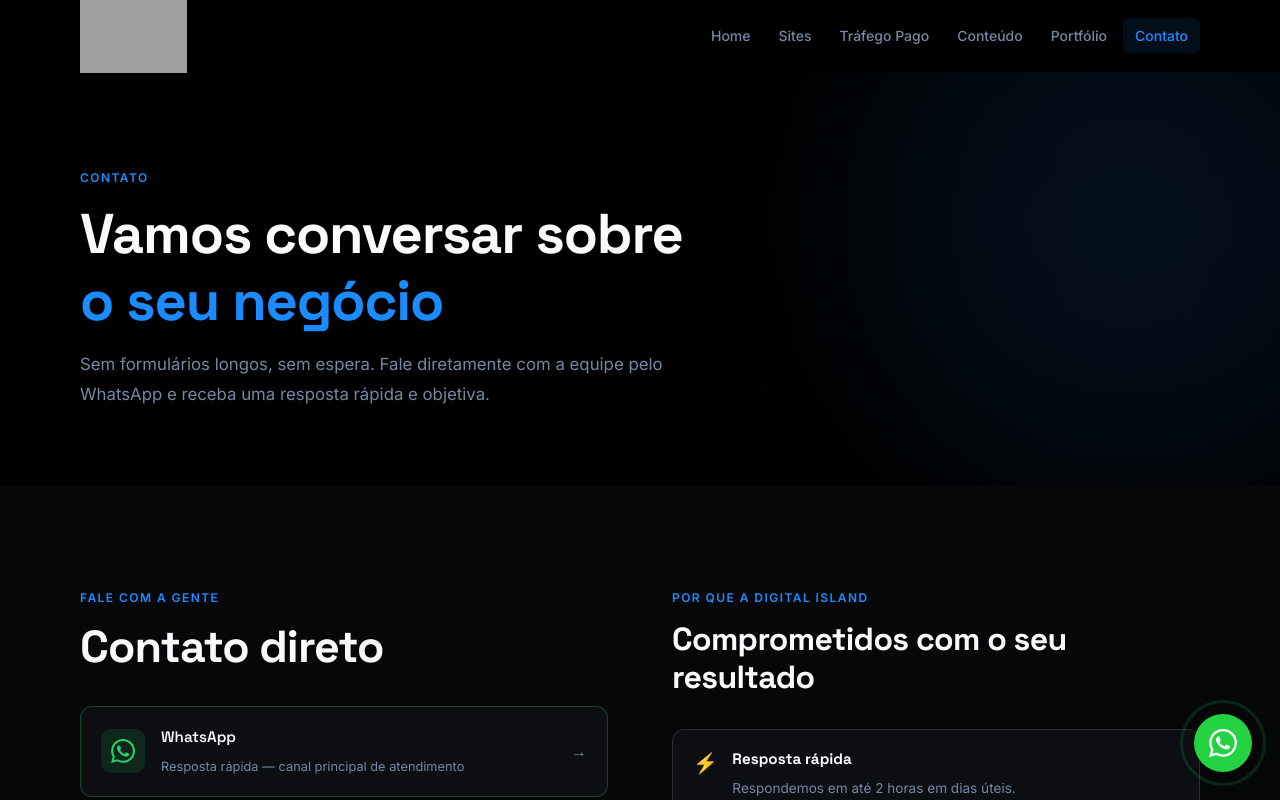
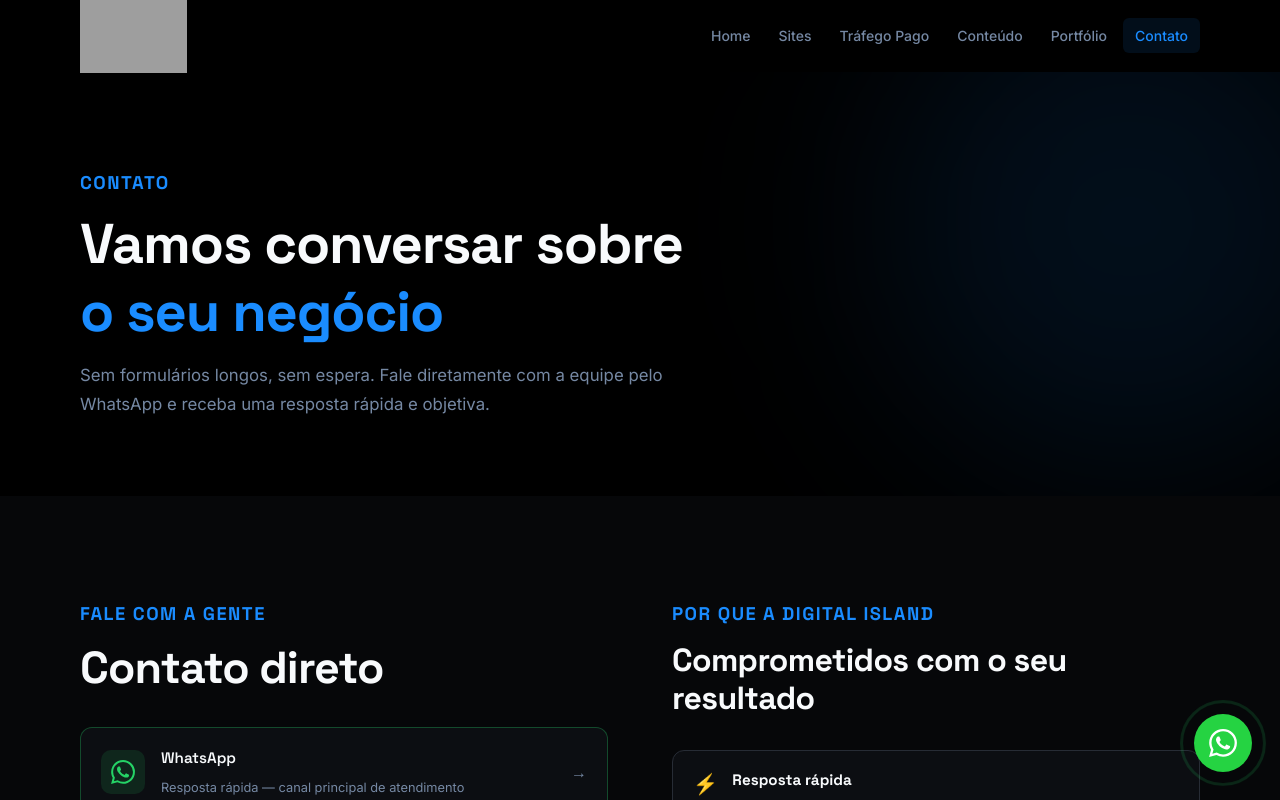
Before and after one commit to Natanas19/digitalIsland, a React (Vite) app: page /contato in a window 1280 px wide. Shown: the top 800 px of the page. Built offline with nearby package versions, Linux system fonts and the light colour scheme; grey boxes are pictures that could not be loaded.

Commit message:
fonte dos textos

```diff
--- a/src/styles/global.css
+++ b/src/styles/global.css
@@ -6,29 +6,31 @@
 /* ---------- 1. Design Tokens (CSS Variables) ---------- */
 :root {
   /* Cores principais */
-  --color-bg:         #000000;
-  --color-primary:    #1a8cff;     /* Azul neon */
-  --color-accent:     #ffc61a;      /* Dourado */
-  --color-card:       #0c0e12;
-  --color-border:     #272c35;
-  --color-text:       #f8fafc;
+  --color-bg: #000000;
+  --color-primary: #1a8cff;
+  /* Azul neon */
+  --color-accent: #ffc61a;
+  /* Dourado */
+  --color-card: #0c0e12;
+  --color-border: #272c35;
+  --color-text: #f8fafc;
   --color-text-muted: #7588a3;
 
   /* Derivados */
   --color-primary-glow: #1a8cff40;
-  --color-accent-glow:  #ffc61a40;
+  --color-accent-glow: #ffc61a40;
   --color-primary-dark: #0066cc;
-  --color-surface:      #101318;
+  --color-surface: #101318;
 
   /* Tipografia */
   --font-heading: 'Space Grotesk', sans-serif;
-  --font-body:    'Inter', sans-serif;
+  --font-body: 'Inter', sans-serif;
 
   /* Espaçamentos */
   --section-py: clamp(4rem, 8vw, 7rem);
-  --container:  1200px;
-  --radius:     12px;
-  --radius-lg:  20px;
+  --container: 1200px;
+  --radius: 12px;
+  --radius-lg: 20px;
 
   /* Transições */
   --transition: 0.25s ease;
@@ -39,7 +41,9 @@
 }
 
 /* ---------- 2. Reset & Base ---------- */
-*, *::before, *::after {
+*,
+*::before,
+*::after {
   box-sizing: border-box;
   margin: 0;
   padding: 0;
@@ -59,7 +63,9 @@ body {
   overflow-x: hidden;
 }
 
-img, video, svg {
+img,
+video,
+svg {
   display: block;
   max-width: 100%;
 }
@@ -76,21 +82,34 @@ button {
   font-family: inherit;
 }
 
-ul, ol {
+ul,
+ol {
   list-style: none;
 }
 
 /* ---------- 3. Tipografia utilitária ---------- */
-h1, h2, h3, h4, h5 {
+h1,
+h2,
+h3,
+h4,
+h5 {
   font-family: var(--font-heading);
   font-weight: 700;
   line-height: 1.2;
   letter-spacing: -0.02em;
 }
 
-.text-primary  { color: var(--color-primary); }
-.text-accent   { color: var(--color-accent); }
-.text-muted    { color: var(--color-text-muted); }
+.text-primary {
+  color: var(--color-primary);
+}
+
+.text-accent {
+  color: var(--color-accent);
+}
+
+.text-muted {
+  color: var(--color-text-muted);
+}
 
 /* ---------- 4. Layout utilitário ---------- */
 .container {
@@ -123,6 +142,7 @@ h1, h2, h3, h4, h5 {
   background: var(--color-primary);
   color: #fff;
 }
+
 .btn-primary:hover {
   background: hsl(210, 100%, 62%);
   box-shadow: 0 0 28px var(--color-primary-glow);
@@ -134,6 +154,7 @@ h1, h2, h3, h4, h5 {
   color: var(--color-text);
   background: transparent;
 }
+
 .btn-outline:hover {
   border-color: var(--color-primary);
   color: var(--color-primary);
@@ -146,6 +167,7 @@ h1, h2, h3, h4, h5 {
   color: #000;
   box-shadow: 0 0 18px var(--color-accent-glow);
 }
+
 .btn-accent:hover {
   box-shadow: 0 0 28px var(--color-accent-glow);
   transform: translateY(-2px);
@@ -155,6 +177,7 @@ h1, h2, h3, h4, h5 {
   background: #25d342;
   color: #fff;
 }
+
 .btn-whatsapp:hover {
   background: #20bd5a;
   box-shadow: 0 0 28px rgba(37, 211, 102, 0.4);
@@ -169,6 +192,7 @@ h1, h2, h3, h4, h5 {
   padding: 2rem;
   transition: border-color var(--transition), box-shadow var(--transition);
 }
+
 .card:hover {
   border-color: var(--color-primary);
   box-shadow: 0 0 24px var(--color-primary-glow);
@@ -207,6 +231,7 @@ h1, h2, h3, h4, h5 {
   pointer-events: none;
   background: var(--color-primary-glow);
 }
+
 .bg-glow-gold {
   position: absolute;
   border-radius: 50%;
@@ -226,18 +251,21 @@ h1, h2, h3, h4, h5 {
 
 /* ---------- 11. Seção título padrão ---------- */
 .section-label {
-  font-size: 0.75rem;
-  font-weight: 600;
-  letter-spacing: 0.12em;
+  font-family: var(--font-heading);
+  font-size: 1.15rem;
+  font-weight: 700;
+  letter-spacing: 0.08em;
   text-transform: uppercase;
   color: var(--color-primary);
   display: block;
   margin-bottom: 0.75rem;
 }
+
 .section-title {
   font-size: clamp(1.8rem, 4vw, 2.8rem);
   margin-bottom: 1rem;
 }
+
 .section-desc {
   color: var(--color-text-muted);
   font-size: 1.05rem;
@@ -247,57 +275,139 @@ h1, h2, h3, h4, h5 {
 
 /* ---------- 12. Animações de entrada ---------- */
 @keyframes fadeUp {
-  from { opacity: 0; transform: translateY(24px); }
-  to   { opacity: 1; transform: translateY(0); }
-}
-@keyframes fadeIn {
-  from { opacity: 0; }
-  to   { opacity: 1; }
-}
-@keyframes pulse-glow {
-  0%, 100% { box-shadow: 0 0 12px var(--color-primary-glow); }
-  50%       { box-shadow: 0 0 28px var(--color-primary-glow); }
-}
-@keyframes float {
-  0%, 100% { transform: translateY(0); }
-  50%       { transform: translateY(-8px); }
-}
-@keyframes spin-slow {
-  from { transform: rotate(0deg); }
-  to   { transform: rotate(360deg); }
+  from {
+    opacity: 0;
+    transform: translateY(24px);
+  }
+
+  to {
+    opacity: 1;
+    transform: translateY(0);
+  }
 }
 
-.animate-fade-up  { animation: fadeUp 0.6s ease both; }
-.animate-fade-in  { animation: fadeIn 0.5s ease both; }
-.delay-1 { animation-delay: 0.1s; }
-.delay-2 { animation-delay: 0.2s; }
-.delay-3 { animation-delay: 0.3s; }
-.delay-4 { animation-delay: 0.4s; }
-.delay-5 { animation-delay: 0.5s; }
+@keyframes fadeIn {
+  from {
+    opacity: 0;
+  }
+
+  to {
+    opacity: 1;
+  }
+}
+
+@keyframes pulse-glow {
+
+  0%,
+  100% {
+    box-shadow: 0 0 12px var(--color-primary-glow);
+  }
+
+  50% {
+    box-shadow: 0 0 28px var(--color-primary-glow);
+  }
+}
+
+@keyframes float {
+
+  0%,
+  100% {
+    transform: translateY(0);
+  }
+
+  50% {
+    transform: translateY(-8px);
+  }
+}
+
+@keyframes spin-slow {
+  from {
+    transform: rotate(0deg);
+  }
+
+  to {
+    transform: rotate(360deg);
+  }
+}
+
+.animate-fade-up {
+  animation: fadeUp 0.6s ease both;
+}
+
+.animate-fade-in {
+  animation: fadeIn 0.5s ease both;
+}
+
+.delay-1 {
+  animation-delay: 0.1s;
+}
+
+.delay-2 {
+  animation-delay: 0.2s;
+}
+
+.delay-3 {
+  animation-delay: 0.3s;
+}
+
+.delay-4 {
+  animation-delay: 0.4s;
+}
+
+.delay-5 {
+  animation-delay: 0.5s;
+}
 
 /* ---------- 13. Scrollbar customizada ---------- */
-::-webkit-scrollbar { width: 6px; }
-::-webkit-scrollbar-track { background: var(--color-bg); }
+::-webkit-scrollbar {
+  width: 6px;
+}
+
+::-webkit-scrollbar-track {
+  background: var(--color-bg);
+}
+
 ::-webkit-scrollbar-thumb {
   background: var(--color-border);
   border-radius: 99px;
 }
-::-webkit-scrollbar-thumb:hover { background: var(--color-primary); }
+
+::-webkit-scrollbar-thumb:hover {
+  background: var(--color-primary);
+}
 
 /* ---------- 14. Utilitários gerais ---------- */
-.text-center { text-align: center; }
-.text-center .section-desc { margin-inline: auto; }
-.flex { display: flex; }
-.grid { display: grid; }
-.relative { position: relative; }
-.overflow-hidden { overflow: hidden; }
+.text-center {
+  text-align: center;
+}
+
+.text-center .section-desc {
+  margin-inline: auto;
+}
+
+.flex {
+  display: flex;
+}
+
+.grid {
+  display: grid;
+}
+
+.relative {
+  position: relative;
+}
+
+.overflow-hidden {
+  overflow: hidden;
+}
 
 /* ---------- 15. Responsividade base ---------- */
 @media (max-width: 768px) {
   :root {
     --section-py: clamp(3rem, 6vw, 5rem);
     --header-h: 64px;
-    --color-success: #10b981; /* verde moderno (tailwind style) */
+    --color-success: #10b981;
+    /* verde moderno (tailwind style) */
   }
 }
 
```
